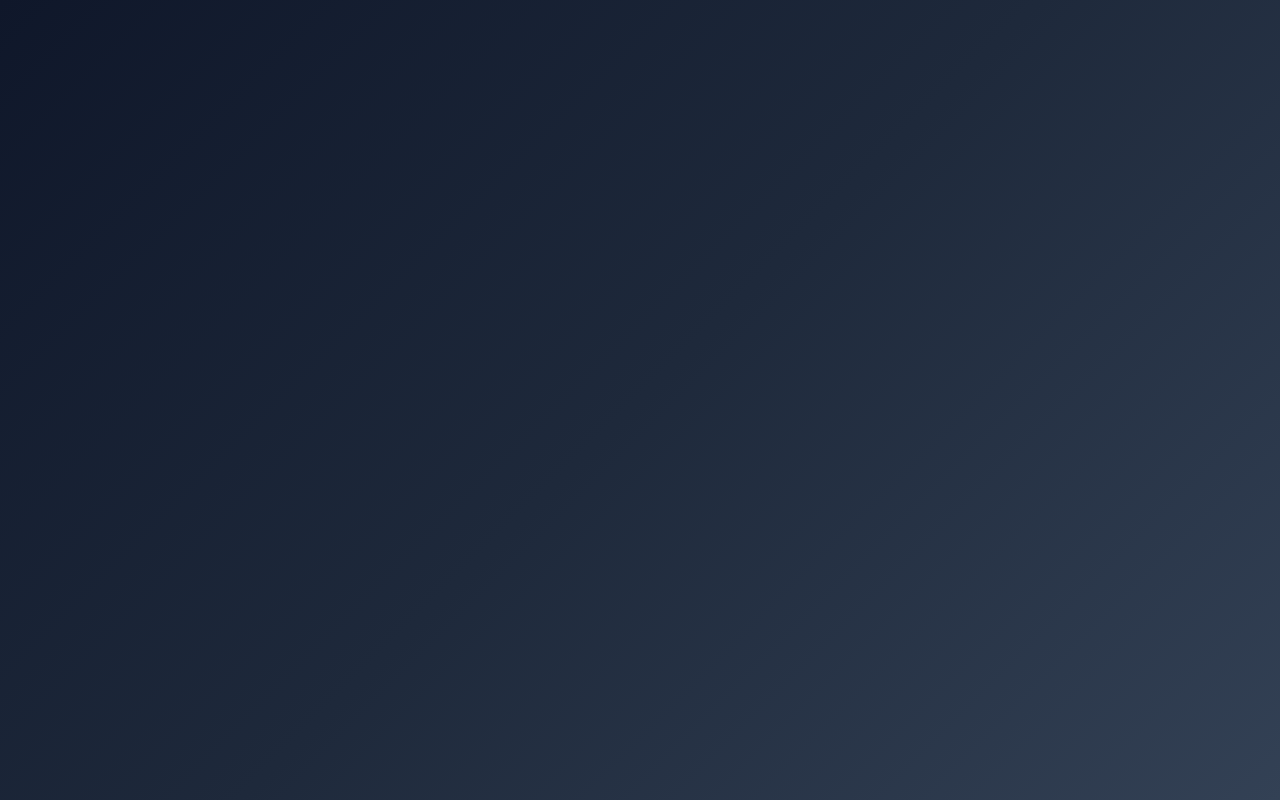
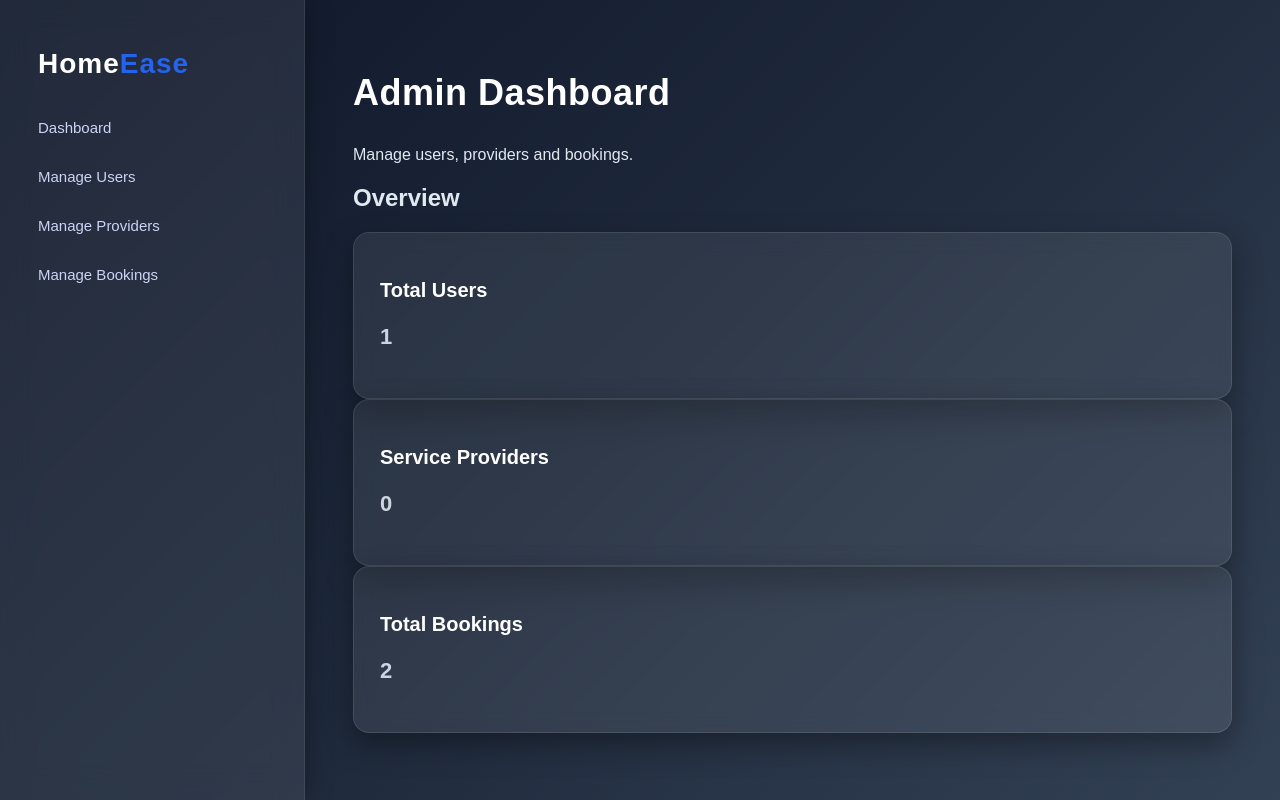
Before and after one commit to ayush-030/HomeEase, a React (Create React App) app in the folder FRE/: page /admin-dashboard in a window 1280 px wide. Before the commit this address had no page. Built offline with nearby package versions, Linux system fonts and the light colour scheme.

Commit message:
Admin DB

```diff
--- a/FRE/src/App.css
+++ b/FRE/src/App.css
@@ -314,6 +314,7 @@ body {
   cursor: pointer;
   position: relative;
   overflow: hidden;
+
 }
 /* Hover animation */
 .service-card:hover {
@@ -336,16 +337,13 @@ body {
   width: 100%;
 }
 
+.service-card p {
+  color:#415683
+}
 .service-card h3 {
   margin-bottom: 12px;
   color: #2563eb;
   font-size: 20px;
-}
-
-.service-card p {
-  color: #4b5563;
-  font-size: 14px;
-  line-height: 1.6;
 }
 
 /* How It Works */
@@ -443,8 +441,9 @@ body {
   margin-bottom: 10px;
   color: #2563eb;
 }
-
-
+.step-content p {
+  color:#415683
+}
 /* Responsive */
 @media (max-width: 768px) {
   .timeline::before {
--- a/FRE/src/App.js
+++ b/FRE/src/App.js
@@ -8,7 +8,10 @@ import Mybookings from "./DashBoard/Customer/Mybookings";
 import Providerdashboard from "./DashBoard/Provider/Providerdashboard";
 import Servicerequests from "./DashBoard/Provider/Servicerequests";
 import Activejobs from "./DashBoard/Provider/Activejobs";
-// import AdminDashboard from "./DashBoard/Admin/AdminDashboard";
+import AdminDashboard from "./DashBoard/Admin/Admindashboard";
+import ManageUsers from "./DashBoard/Admin/Manageusers";
+import ManageProviders from "./DashBoard/Admin/Manageproviders";
+import ManageBookings from "./DashBoard/Admin/Managebookings";
 import "./Styles/dashboard.css";
 function App() {
 
@@ -26,7 +29,10 @@ function App() {
         <Route path="/service-requests" element={<Servicerequests />} />
         <Route path="/active-jobs" element={<Activejobs />} />
 
-        {/* <Route path="/admin-dashboard" element={<AdminDashboard />} /> */}
+        <Route path="/admin-dashboard" element={<AdminDashboard />} />
+        <Route path="/manage-users" element={<ManageUsers />} />
+        <Route path="/manage-providers" element={<ManageProviders />} />
+        <Route path="/manage-bookings" element={<ManageBookings />} />
       </Routes>
     </Router>
   );
--- /dev/null
+++ b/FRE/src/DashBoard/Admin/Admindashboard.js
@@ -0,0 +1,47 @@
+import Sidebar from "../../components/Sidebar";
+
+function AdminDashboard(){
+
+  const stats = [
+    { id:1, title:"Total Users", value:1},
+    { id:2, title:"Service Providers", value:0 },
+    { id:3, title:"Total Bookings", value:2 },
+  ];
+
+  return (
+
+    <div className="dashboard-container">
+
+      <Sidebar role="admin" />
+
+      <div className="dashboard-content">
+
+        <h1>Admin Dashboard</h1>
+        <p>Manage users, providers and bookings.</p>
+
+        <h2>Overview</h2>
+
+        <div className="services-grid">
+
+          {stats.map((item)=>(
+            <div key={item.id} className="dashboard-card">
+
+              <h3>{item.title}</h3>
+              <p style={{fontSize:"22px", fontWeight:"bold"}}>
+                {item.value}
+              </p>
+
+            </div>
+          ))}
+
+        </div>
+
+      </div>
+
+    </div>
+
+  );
+
+}
+
+export default AdminDashboard;
--- /dev/null
+++ b/FRE/src/DashBoard/Admin/Managebookings.js
@@ -0,0 +1,24 @@
+import Sidebar from "../../components/Sidebar";
+
+function ManageBookings(){
+
+  return(
+    <div className="dashboard-container">
+
+      <Sidebar role="admin"/>
+
+      <div className="dashboard-content">
+
+        <h1>Manage Bookings</h1>
+
+        <div className="dashboard-card">
+          <p>All bookings will be managed here</p>
+        </div>
+
+      </div>
+
+    </div>
+  );
+}
+
+export default ManageBookings;
--- /dev/null
+++ b/FRE/src/DashBoard/Admin/Manageproviders.js
@@ -0,0 +1,24 @@
+import Sidebar from "../../components/Sidebar";
+
+function ManageProviders(){
+
+  return(
+    <div className="dashboard-container">
+
+      <Sidebar role="admin"/>
+
+      <div className="dashboard-content">
+
+        <h1>Manage Providers</h1>
+
+        <div className="dashboard-card">
+          <p>Provider list will be shown here</p>
+        </div>
+
+      </div>
+
+    </div>
+  );
+}
+
+export default ManageProviders;
--- /dev/null
+++ b/FRE/src/DashBoard/Admin/Manageusers.js
@@ -0,0 +1,24 @@
+import Sidebar from "../../components/Sidebar";
+
+function ManageUsers(){
+
+  return(
+    <div className="dashboard-container">
+
+      <Sidebar role="admin"/>
+
+      <div className="dashboard-content">
+
+        <h1>Manage Users</h1>
+
+        <div className="dashboard-card">
+          <p>User list will be shown here</p>
+        </div>
+
+      </div>
+
+    </div>
+  );
+}
+
+export default ManageUsers;
--- a/FRE/src/Styles/dashboard.css
+++ b/FRE/src/Styles/dashboard.css
@@ -285,7 +285,7 @@ body{
 
 .service-card p{
   font-size:15px;
-  color:#cbd5e1;
+  color:#415683;
   margin:6px 0;
 }
 
--- a/FRE/src/components/Navbar.js
+++ b/FRE/src/components/Navbar.js
@@ -48,9 +48,9 @@ function Navbar() {
                   Provider Dashboard
                 </Link>
 
-                {/* <Link to="/admin-dashboard" onClick={closeDropdown}> */}
-                  {/* Admin Dashboard */}
-                {/* </Link> */}
+                <Link to="/admin-dashboard" onClick={closeDropdown}>
+                  Admin Dashboard
+                </Link>
 
               </div>
             )}
--- a/FRE/src/components/Sidebar.js
+++ b/FRE/src/components/Sidebar.js
@@ -39,10 +39,29 @@ function Sidebar({ role }) {
         <NavLink className="sidebar-item jobs-link" to="/active-jobs">
           Active Jobs
         </NavLink>
+      </>
+    );
+  }
 
-        {/* <NavLink className="sidebar-item earnings-link" to="/earnings"> */}
-          {/* Earnings */}
-        {/* </NavLink> */}
+  else if (role === "admin") {
+    logoRedirect = "/admin-dashboard"
+    menu = (
+      <>
+        <NavLink className="sidebar-item dashboard-link" to="/admin-dashboard">
+         Dashboard
+        </NavLink>
+
+        <NavLink className="sidebar-item" to="/manage-users">
+         Manage Users
+        </NavLink>
+
+        <NavLink className="sidebar-item" to="/manage-providers">
+         Manage Providers
+        </NavLink>
+
+       <NavLink className="sidebar-item" to="/manage-bookings">
+         Manage Bookings
+       </NavLink>
       </>
     );
   }
```
